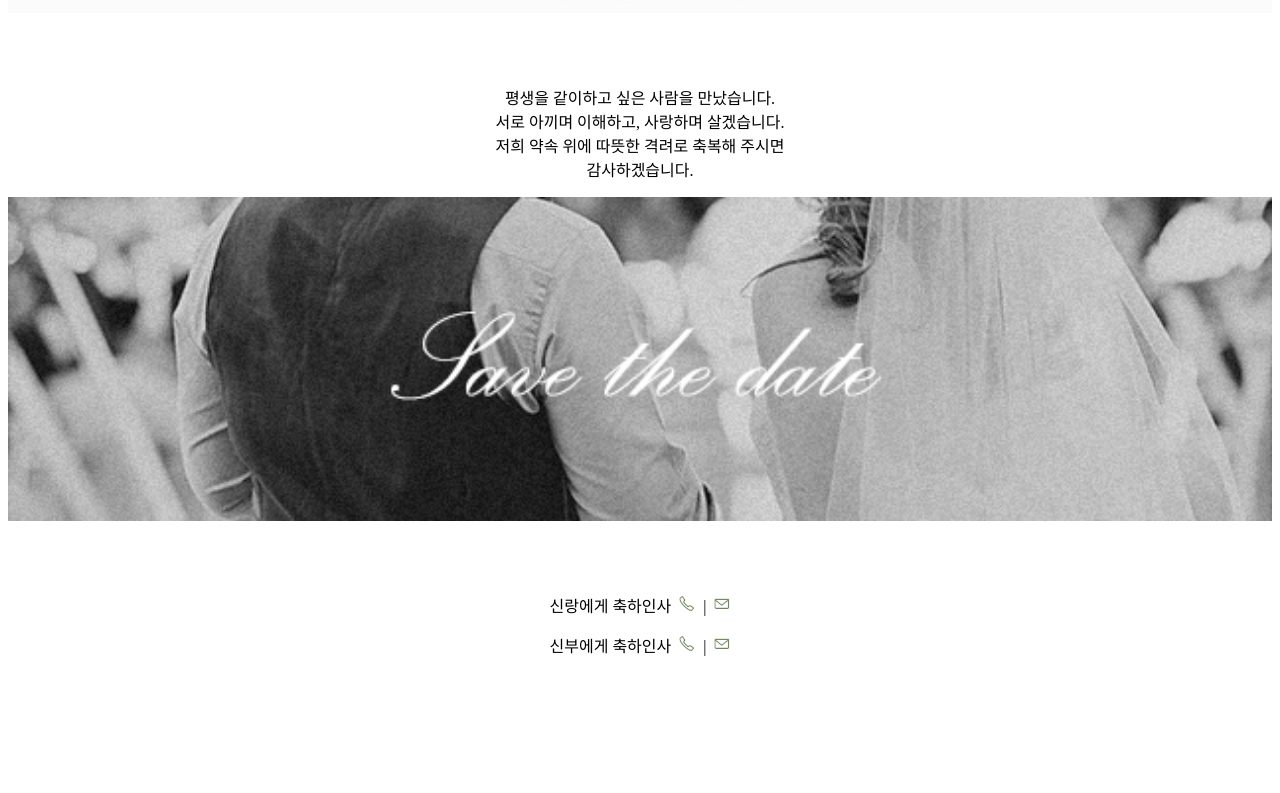
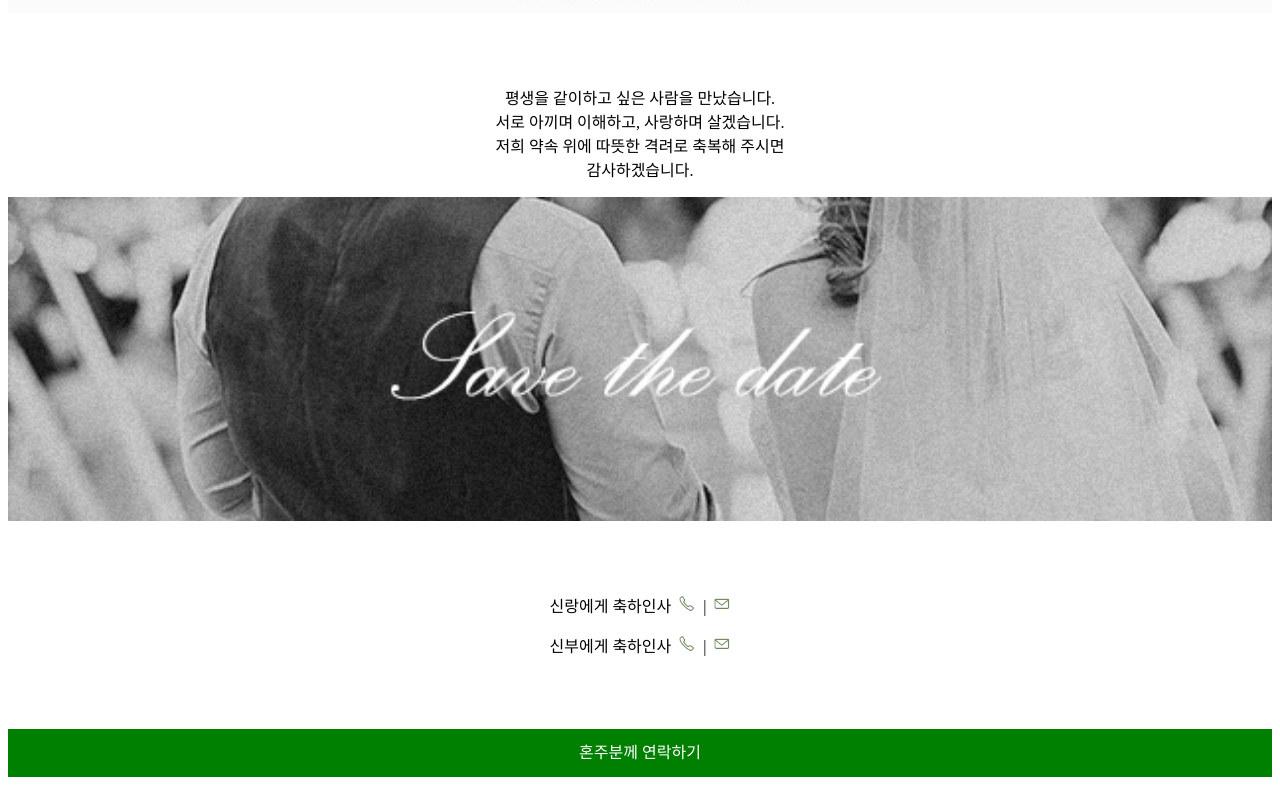
Before and after one commit to dheaven96/mcard, a plain HTML site: page index.html in a window 1280 px wide. Shown: the part 1060-1853 px from the top of the page. Before the commit the page ends 1733 px from the top, so only its background shows below. Drawn offline with Linux system fonts and the light colour scheme.

Commit message:
Add files via upload

```diff
--- a/index.html
+++ b/index.html
@@ -22,3 +22,5 @@
 <p style="text-align:center;"">
 신부에게 축하인사&nbsp;&nbsp;<img src="call25.png" width="16px">&nbsp;&nbsp;|&nbsp;&nbsp;<img src="sms25.png" width="16px">
 </p>
+
+<P style="text-align:center; color:white; background-color: green; line-height:48px; margin-top:72px;">혼주분께 연락하기</P>
```
